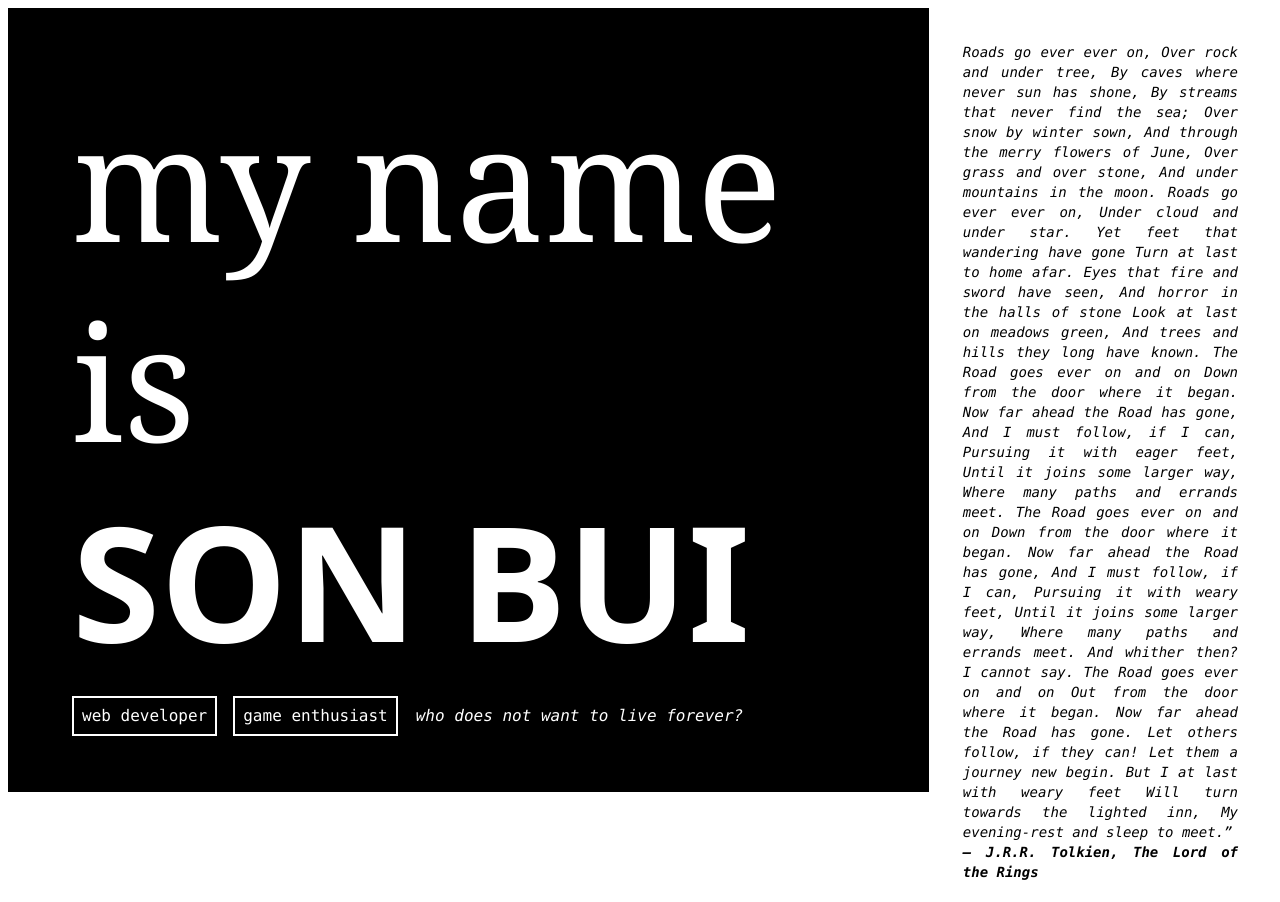
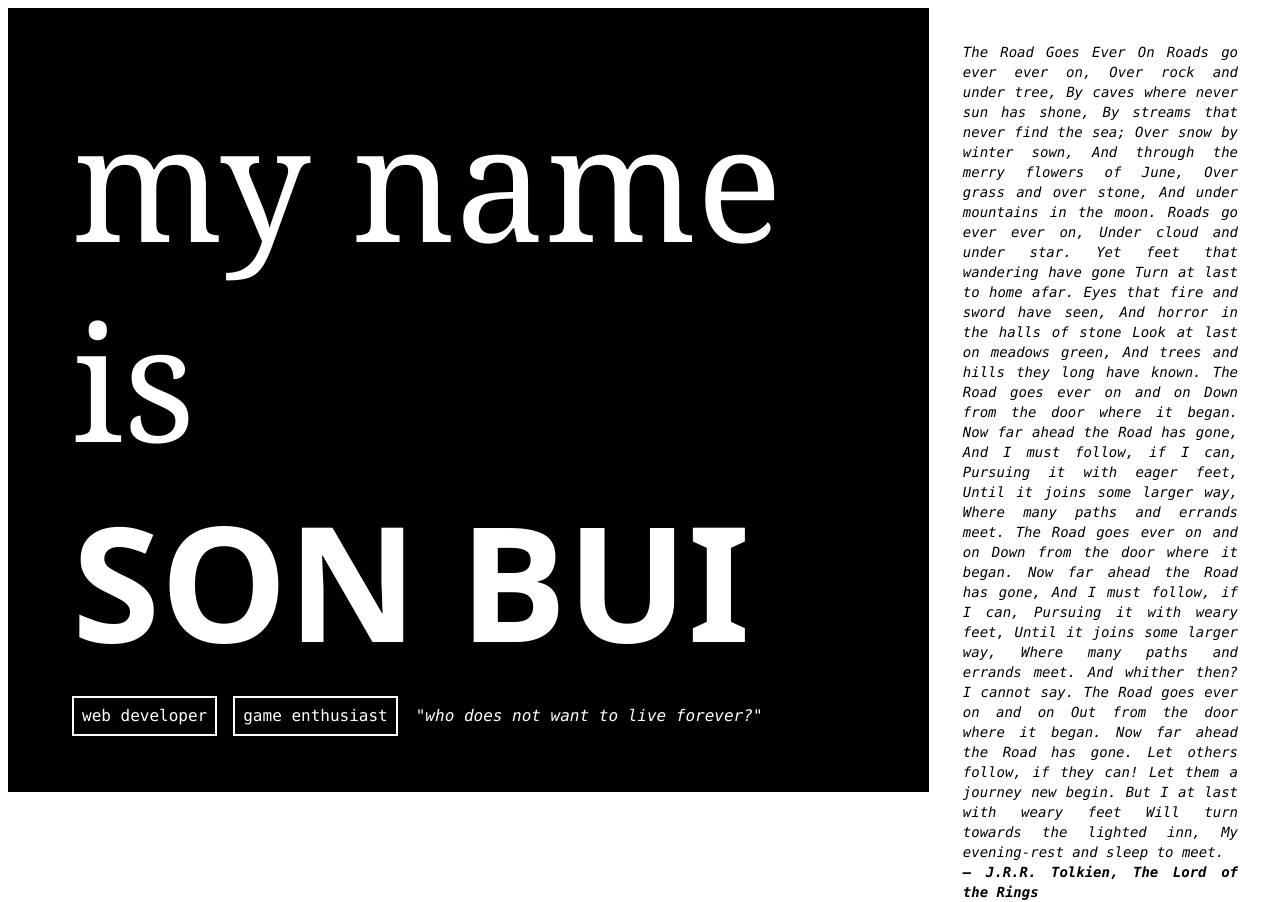
Before and after one commit to nsonb/portfolio, a React (Vite) app: page / in a window 1280 px wide. Built offline with nearby package versions, Linux system fonts and the light colour scheme.

Commit message:
Update Profile.tsx

```diff
--- a/src/page/profile/Profile.tsx
+++ b/src/page/profile/Profile.tsx
@@ -10,30 +10,31 @@ const Profile = () => {
             game enthusiast
           </div>
           <p className="py-2 border border-2 border-black italic">
-            who does not want to live forever?
+            "who does not want to live forever?"
           </p>
         </div>
       </div>
       <div className="w-3/10 p-8 text-justify border border-white border-2 italic text-sm bg-white text-black">
         <p>
-          Roads go ever ever on, Over rock and under tree, By caves where never
-          sun has shone, By streams that never find the sea; Over snow by winter
-          sown, And through the merry flowers of June, Over grass and over
-          stone, And under mountains in the moon. Roads go ever ever on, Under
-          cloud and under star. Yet feet that wandering have gone Turn at last
-          to home afar. Eyes that fire and sword have seen, And horror in the
-          halls of stone Look at last on meadows green, And trees and hills they
-          long have known. The Road goes ever on and on Down from the door where
-          it began. Now far ahead the Road has gone, And I must follow, if I
-          can, Pursuing it with eager feet, Until it joins some larger way,
-          Where many paths and errands meet. The Road goes ever on and on Down
-          from the door where it began. Now far ahead the Road has gone, And I
-          must follow, if I can, Pursuing it with weary feet, Until it joins
-          some larger way, Where many paths and errands meet. And whither then?
-          I cannot say. The Road goes ever on and on Out from the door where it
-          began. Now far ahead the Road has gone. Let others follow, if they
-          can! Let them a journey new begin. But I at last with weary feet Will
-          turn towards the lighted inn, My evening-rest and sleep to meet.”
+          The Road Goes Ever On Roads go ever ever on, Over rock and under tree,
+          By caves where never sun has shone, By streams that never find the
+          sea; Over snow by winter sown, And through the merry flowers of June,
+          Over grass and over stone, And under mountains in the moon. Roads go
+          ever ever on, Under cloud and under star. Yet feet that wandering have
+          gone Turn at last to home afar. Eyes that fire and sword have seen,
+          And horror in the halls of stone Look at last on meadows green, And
+          trees and hills they long have known. The Road goes ever on and on
+          Down from the door where it began. Now far ahead the Road has gone,
+          And I must follow, if I can, Pursuing it with eager feet, Until it
+          joins some larger way, Where many paths and errands meet. The Road
+          goes ever on and on Down from the door where it began. Now far ahead
+          the Road has gone, And I must follow, if I can, Pursuing it with weary
+          feet, Until it joins some larger way, Where many paths and errands
+          meet. And whither then? I cannot say. The Road goes ever on and on Out
+          from the door where it began. Now far ahead the Road has gone. Let
+          others follow, if they can! Let them a journey new begin. But I at
+          last with weary feet Will turn towards the lighted inn, My
+          evening-rest and sleep to meet.
           <br />
           <span className="font-bold">
             ― J.R.R. Tolkien, The Lord of the Rings
```
